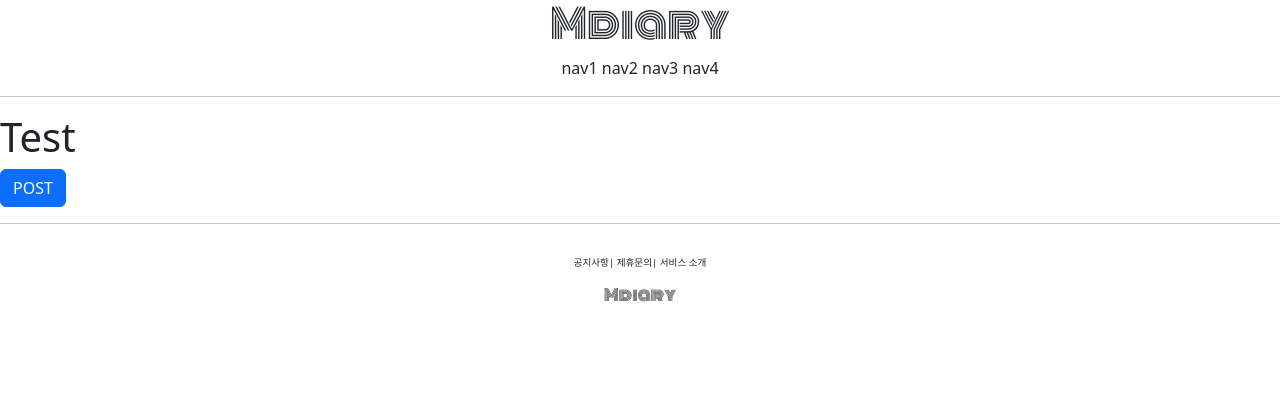
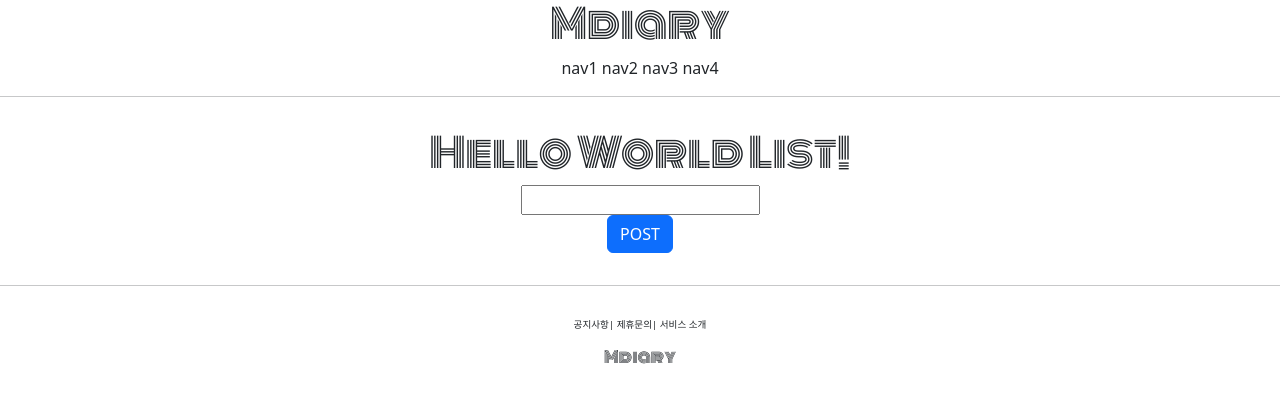
Before and after one commit to ubiboy/mdiary, a Django app: page /account/hello_world/ in a window 1280 px wide. Shown: the top 403 px of the page. Run offline with Django 4.2, Linux system fonts and the light colour scheme.

Commit message:
django course 17 commit

```diff
--- a/accountapp/templates/accountapp/hello_world.html
+++ b/accountapp/templates/accountapp/hello_world.html
@@ -2,15 +2,26 @@
 
 {% block content %}
 
-    <div>
-       <h1>
-           Test
+    <div style="border-radius: 1rem; margin: 2rem; text-align: center">
+       <h1 style="font-family: 'Monoton', cursive;">
+           Hello World List!
        </h1>
 
         <form action="/account/hello_world/" method="post">
             {% csrf_token %}
-            <input type="submit" class="btn btn-primary" value="POST">
+            <div>
+                <input type="text" name="hello_world_input">
+            </div>
+            <div>
+                <input type="submit" class="btn btn-primary" value="POST">
+            </div>
+
         </form>
+        {% if hello_world_output %}
+        <h1>
+            {{hello_world_output.text}}
+        </h1>
+        {% endif %}
     </div>
 
 {% endblock %}
--- a/accountapp/views.py
+++ b/accountapp/views.py
@@ -2,9 +2,17 @@ from django.http import HttpResponse
 from django.shortcuts import render
 
 # Create your views here.
+from accountapp.models import HelloWorld
+
 
 def hello_world(request):
     if request.method == "POST":
-        return render(request, 'accountapp/hello_world.html', context= {})
+
+        temp = request.POST.get('hello_world_input')
+
+        new_hello_world = HelloWorld()
+        new_hello_world.text = temp
+        new_hello_world.save()
+        return render(request, 'accountapp/hello_world.html', context={'hello_world_output': new_hello_world})
     else:
-        return render(request, 'accountapp/hello_world.html', context={})
+        return render(request, 'accountapp/hello_world.html', context={'text': 'GET METHOD'})
```
